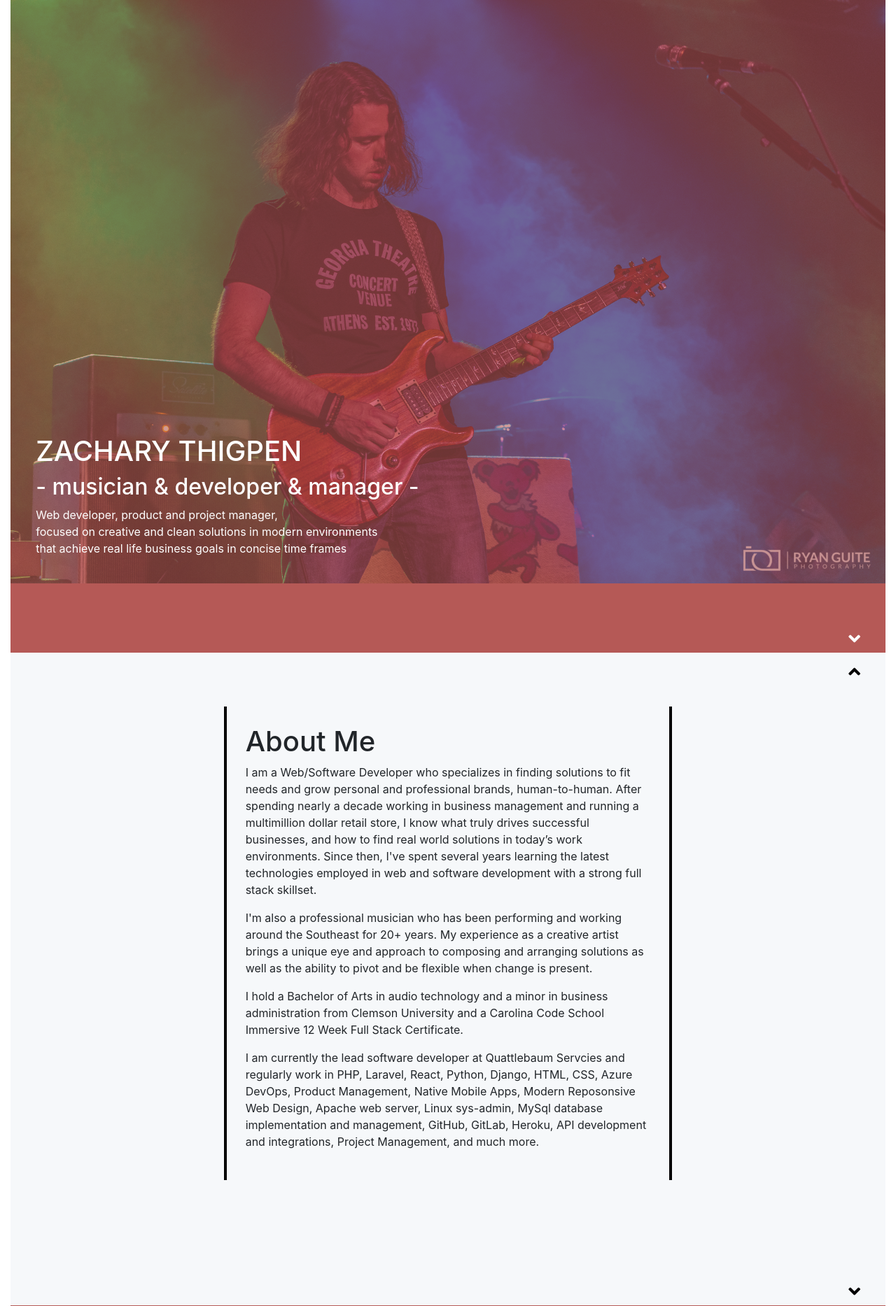
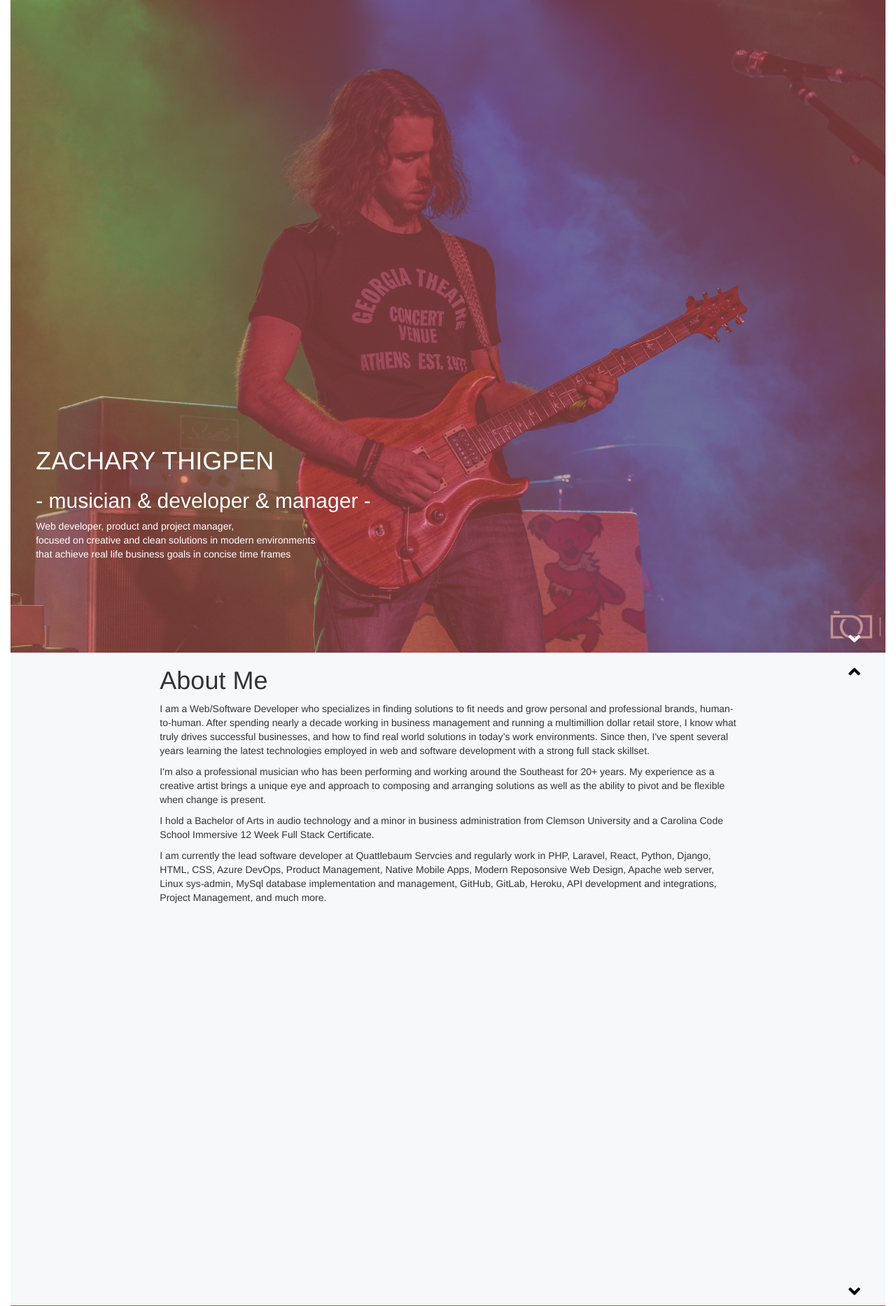
Before and after one commit to Fluffhead88/thigpen-portfolio, a Django app: page / in a window 1280 px wide. Shown: the top 1867 px of the page at 70% size. Run offline with Django 3.2, Linux system fonts and the light colour scheme; some libraries are stand-ins or nearby versions; some web fonts are replaced.

Commit message:
update for clouds creek organics

```diff
--- a/app/templates/index.html
+++ b/app/templates/index.html
@@ -54,7 +54,7 @@
 				<a class="section1-nav-down" href="#about-me"><i class="fas fa-angle-down"></i></a>
 				<div class="row">
 					<div class="col-12">
-						<div class="profile"><img src="{% static 'images/GB.profile.jpg'%}" alt=""></div>
+						<div class="profile"><img class="banner_img" src="{% static 'images/GB.profile.jpg'%}" alt=""></div>
 					</div>
 				</div>
 				<div class="row content">
@@ -69,8 +69,8 @@
 				<a class="section2-nav-up" href="#top"><i class="fas fa-angle-up"></i></a>
 				<a class="section2-nav-down" href="#project_cards"><i class="fas fa-angle-down"></i></a>
 				<div class="row">
-					<div class="col-3"></div>
-					<div class="col-6">
+					<div class="col-2"></div>
+					<div class="col-lg-8 col-md-8 col-xs-12>">
 						<h1>About Me</h1>
 						<p>I am a Web/Software Developer who specializes in finding solutions to fit needs and grow personal and professional brands, human-to-human. After spending nearly a decade working in business management and
 							running a multimillion dollar retail store, I know what truly drives successful businesses, and how to find real world solutions in today’s work environments. Since then, I've spent several years learning the latest technologies employed
@@ -80,7 +80,7 @@
 						<p>I hold a Bachelor of Arts in audio technology and a minor in business administration from Clemson University and a Carolina Code School Immersive 12 Week Full Stack Certificate.</p>
 						<p>I am currently the lead software developer at Quattlebaum Servcies and regularly work in PHP, Laravel, React, Python, Django, HTML, CSS, Azure DevOps, Product Management, Native Mobile Apps, Modern Reposonsive Web Design, Apache web server, Linux sys-admin, MySql database implementation and management, GitHub, GitLab, Heroku, API development and integrations, Project Management, and much more.</p>
 					</div>
-					<div class="col-3"></div>
+					<div class="col-2"></div>
 				</div>
 			</section>
 			<section id="project_cards">
@@ -173,10 +173,12 @@
 						</article>
 					</div>
 				</div>
-				<a class="social_1" href="https://www.linkedin.com/in/zacharythigpen/" target="_blank"><i class="fab fa-linkedin"></i></a>
-				<a class="social_2" href="https://github.com/Fluffhead88" target="_blank"><i class="fab fa-github-square"></i></a>
-				<a class="social_3" href="https://twitter.com/Zachary_Thigpen" target="_blank"><i class="fab fa-twitter-square"></i></a>
-				<a class="email" href="mailto:thigpen.zach@gmail.com?Subject=Website%20Contact" target="_top"> <i class="fas fa-envelope-square"></i></a>
+				<div class="footer_links">
+					<a class="social_1" href="https://www.linkedin.com/in/zacharythigpen/" target="_blank"><i class="fab fa-linkedin"></i></a>
+					<a class="social_2" href="https://github.com/Fluffhead88" target="_blank"><i class="fab fa-github-square"></i></a>
+					<a class="social_3" href="https://twitter.com/Zachary_Thigpen" target="_blank"><i class="fab fa-twitter-square"></i></a>
+					<a class="email" href="mailto:thigpen.zach@gmail.com?Subject=Website%20Contact" target="_top"> <i class="fas fa-envelope-square"></i></a>
+				</div>
 			</section>
 		</div>
 	</body>
--- a/static/css/main.css
+++ b/static/css/main.css
@@ -172,3 +172,16 @@ section {
   color: black;
   font-size: 29pt;
 }
+
+@media only screen and (min-width: 1000px) {
+	.footer_links {
+
+	}
+}
+
+@media only screen and (min-width: 700px) {
+	.banner_img {
+	  width: initial;
+	  height: 100vh;
+	}
+}
```
